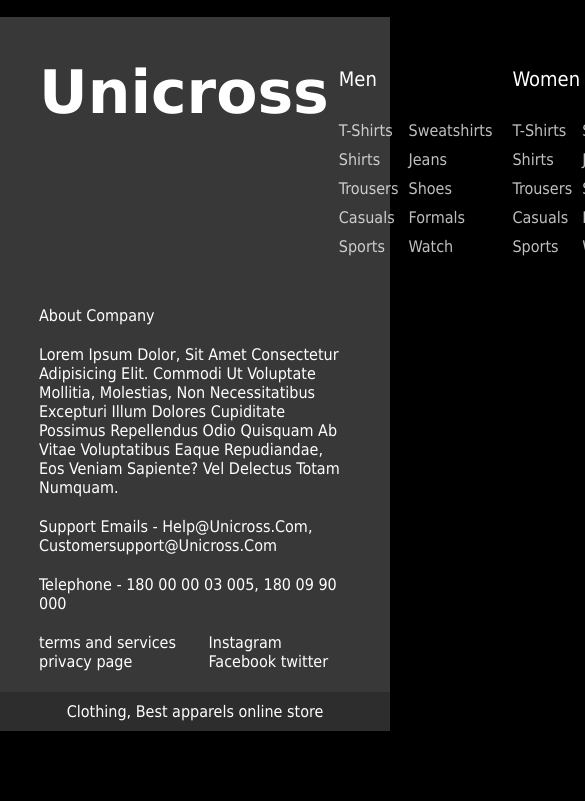
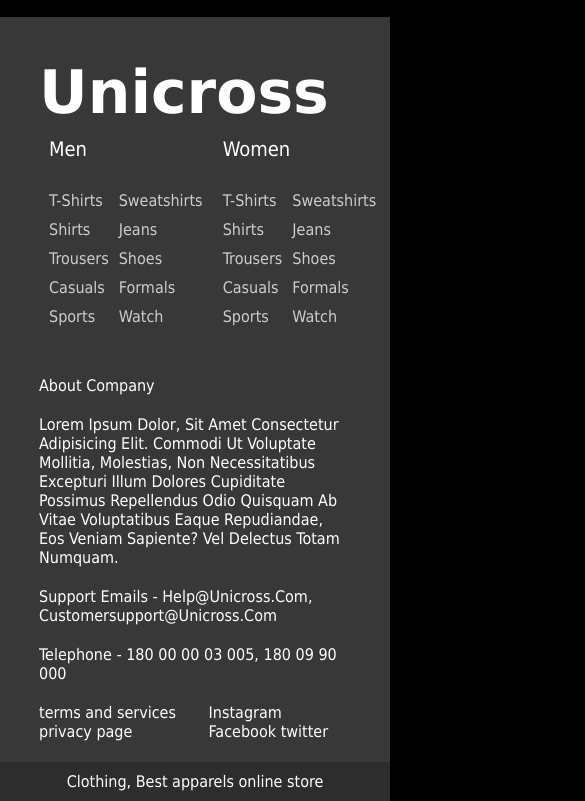
Before and after one commit to Enedi-Godswill/Unicross-Shop, a plain HTML site: page index.html in a window 390 px wide. Shown: the part 3043-3844 px from the top of the page, 585 px wide, since content can reach past the window. Before the commit the page ends 3774 px from the top, so only its background shows below. Drawn offline with Linux system fonts and the light colour scheme.

Commit message:
footer commit

```diff
--- a/css/footer.css
+++ b/css/footer.css
@@ -78,3 +78,9 @@ footer{
     color:#fff;
     background:rgba(0,0,0,0.2);
 }
+
+@media screen and (max-width:960px){
+    .footer-content{
+        display:block;
+    }
+}
--- a/css/home.css
+++ b/css/home.css
@@ -83,6 +83,7 @@
     border:none;
     outline:none;
     background:#fff;
+    color:#000;
     border-radius:5px;
     transition:.4s;
     opacity:0;
```
